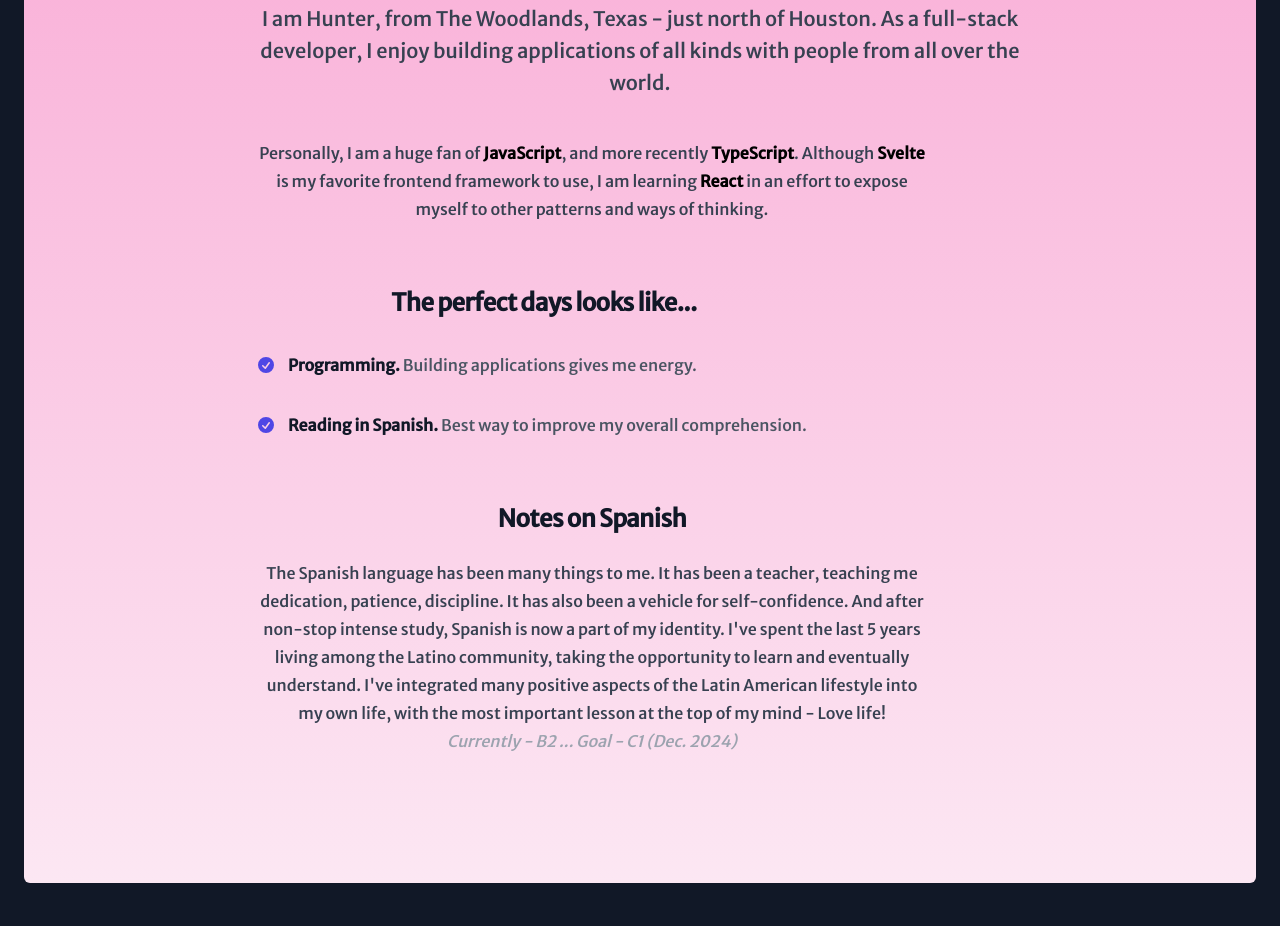
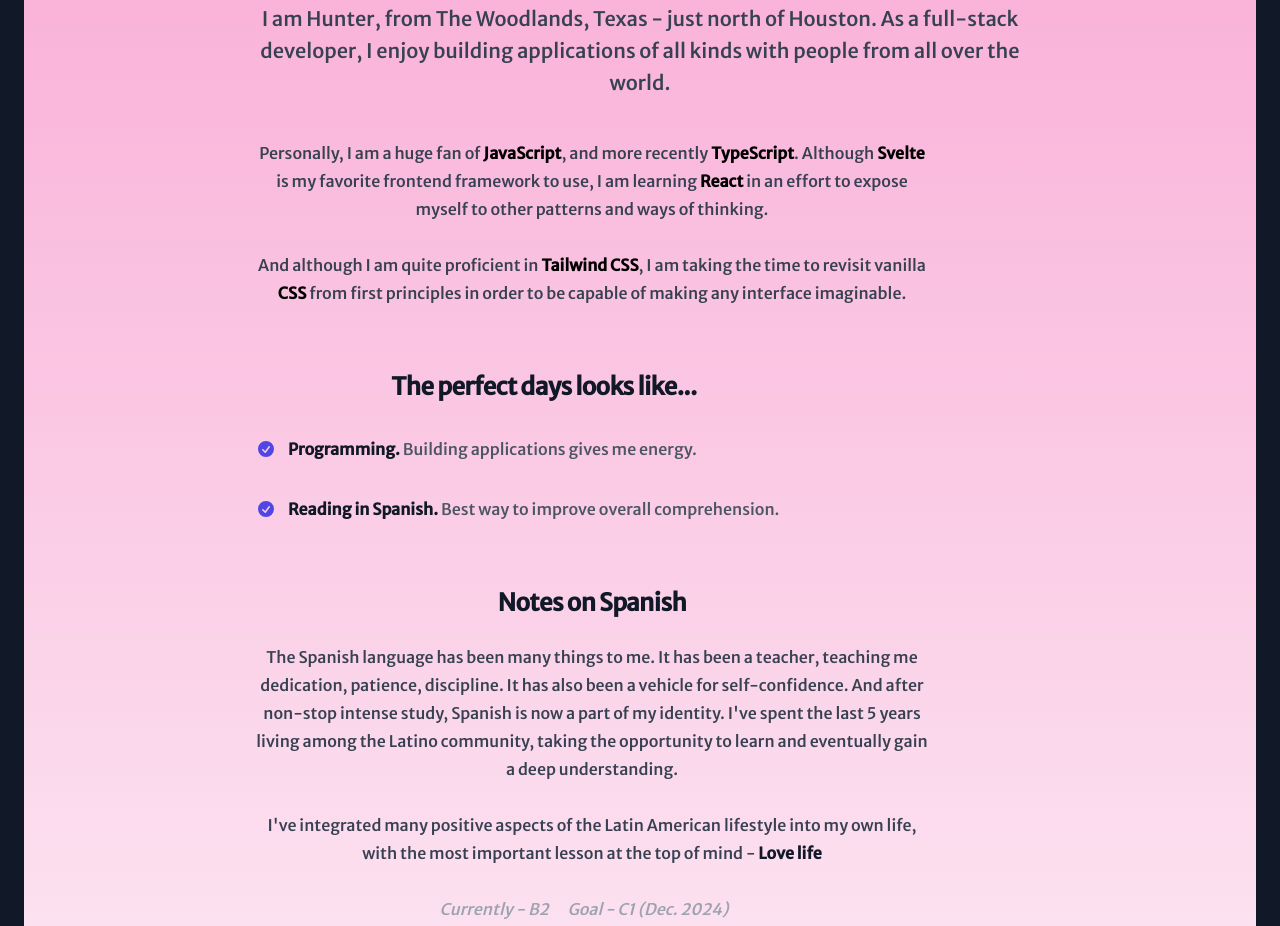
Before and after one commit to diamondalltheway/top-lobster, a plain HTML site: page index.html in a window 1280 px wide. Shown: the part 1037-1963 px from the top of the page. Drawn offline with nearby package versions, Linux system fonts and the light colour scheme.

Commit message:
Updated text

```diff
--- a/index.html
+++ b/index.html
@@ -254,7 +254,7 @@
                 <h1 class="mt-2 text-3xl font-bold tracking-tight text-gray-700 sm:text-4xl">Hey there! 👋</h1>
                 <p class="mt-6 text-xl leading-8">I am Hunter, from The Woodlands, Texas - just north of Houston. As a full-stack developer, I enjoy building applications of all kinds with people from all over the world.</p>
                 <div class="mt-10 max-w-2xl">
-                  <div>Personally, I am a huge fan of <span class="font-bold text-black">JavaScript</span>, and more recently <span class="font-bold text-black">TypeScript</span>. Although <span class="font-bold text-black">Svelte</span> is my favorite frontend framework to use, I am learning <span class="font-bold text-black">React</span> in an effort to expose myself to other patterns and ways of thinking.</p>
+                  <div>Personally, I am a huge fan of <span class="font-bold text-black">JavaScript</span>, and more recently <span class="font-bold text-black">TypeScript</span>. Although <span class="font-bold text-black">Svelte</span> is my favorite frontend framework to use, I am learning <span class="font-bold text-black">React</span> in an effort to expose myself to other patterns and ways of thinking.</p> <br> And although I am quite proficient in <span class="font-bold text-black">Tailwind CSS</span>, I am taking the time to revisit vanilla <span class="font-bold text-black">CSS</span> from first principles in order to be capable of making any interface imaginable.
                     <ul role="list" class="mt-16 max-w-xl space-y-8 text-gray-600">
                     <h2 class="mx-auto text-2xl font-bold tracking-tight text-gray-900">The perfect days looks like...   </h2>
                     <li class="flex gap-x-3">
@@ -267,14 +267,16 @@
                       <svg class="mt-1 h-5 w-5 flex-none text-indigo-600" viewBox="0 0 20 20" fill="currentColor" aria-hidden="true">
                         <path fill-rule="evenodd" d="M10 18a8 8 0 100-16 8 8 0 000 16zm3.857-9.809a.75.75 0 00-1.214-.882l-3.483 4.79-1.88-1.88a.75.75 0 10-1.06 1.061l2.5 2.5a.75.75 0 001.137-.089l4-5.5z" clip-rule="evenodd" />
                       </svg>
-                      <span><strong class="font-semibold text-gray-900">Reading in Spanish.</strong> Best way to improve my overall comprehension. </span>
+                      <span><strong class="font-semibold text-gray-900">Reading in Spanish.</strong> Best way to improve overall comprehension. </span>
                     </li>
                   </ul>
+
+
                   <!-- <p class="mt-8">Et vitae blandit facilisi magna lacus commodo. Vitae sapien duis odio id et. Id blandit molestie auctor fermentum dignissim. Lacus diam tincidunt ac cursus in vel. Mauris varius vulputate et ultrices hac adipiscing egestas. Iaculis convallis ac tempor et ut. Ac lorem vel integer orci.</p> -->
                   <h2 class="mt-16 text-2xl font-bold tracking-tight text-gray-900">Notes on Spanish</h2>
-                  <p class="mt-6">The Spanish language has been many things to me. It has been a teacher, teaching me dedication, patience, discipline. It has also been a vehicle for self-confidence. And after non-stop intense study, Spanish is now a part of my identity. I've spent the last 5 years living among the Latino community, taking the opportunity to learn and eventually understand. I've integrated many positive aspects of the Latin American lifestyle into my own life, with the most important lesson at the top of my mind - Love life!
-                    <br>
-                    <span class="text-gray-400 font-thin italic">Currently - B2 ... Goal - C1 (Dec. 2024)</span>
+                  <p class="mt-6">The Spanish language has been many things to me. It has been a teacher, teaching me dedication, patience, discipline. It has also been a vehicle for self-confidence. And after non-stop intense study, Spanish is now a part of my identity. I've spent the last 5 years living among the Latino community, taking the opportunity to learn and eventually gain a deep understanding. <br><br> I've integrated many positive aspects of the Latin American lifestyle into my own life, with the most important lesson at the top of mind - <strong class="font-semibold text-gray-900">Love life</strong>
+                    <br><br>
+                    <span class="text-gray-400 font-thin italic">Currently - B2</span> <span class="mx-4 text-gray-400 font-thin italic"> Goal - C1 (Dec. 2024)</span>
                   </p>
                   <!-- <figure class="mt-10 border-l border-indigo-600 pl-9">
                     <blockquote class="font-semibold text-gray-900">
```
